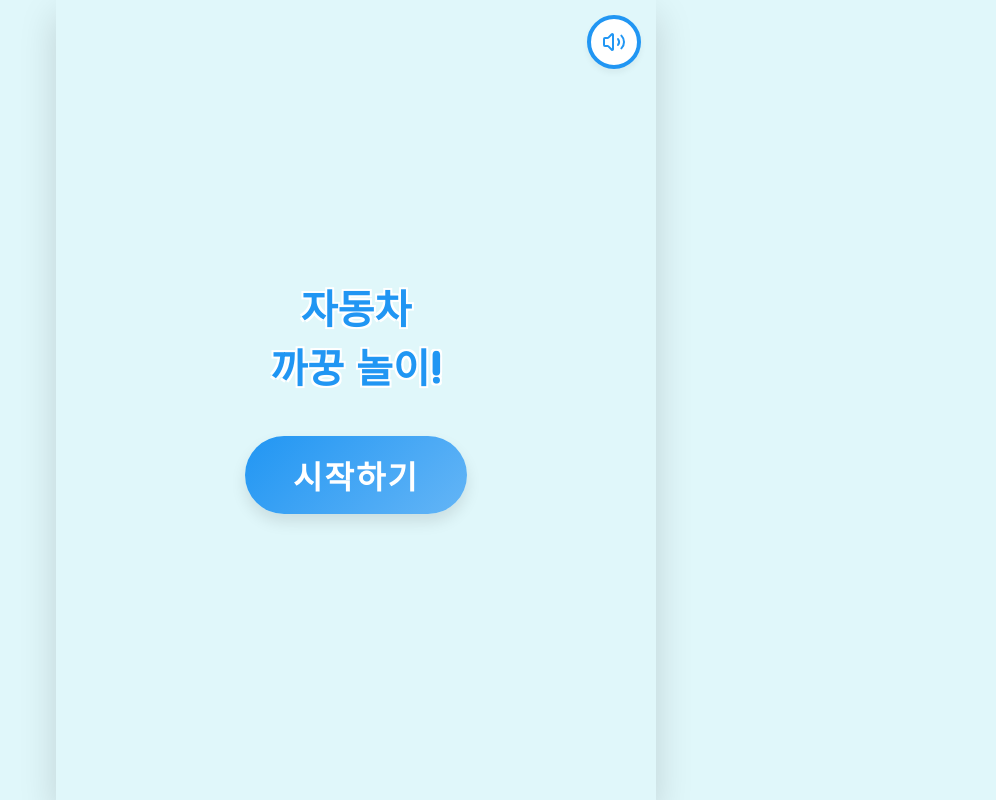
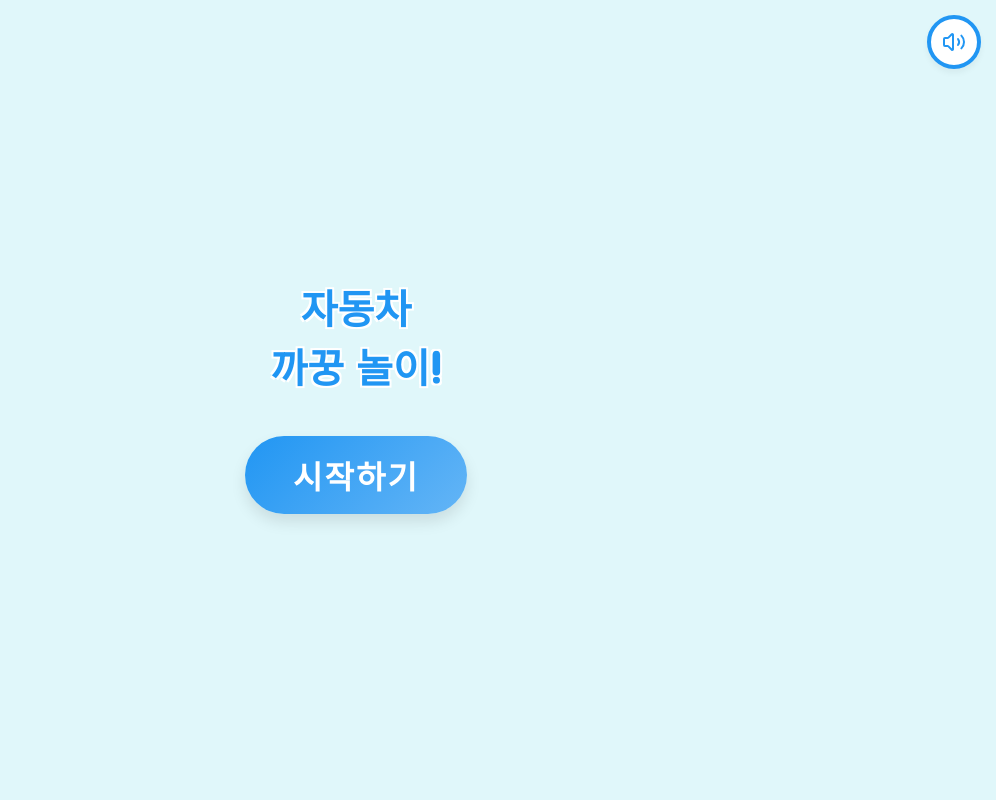
Before and after one commit to ninpeng/poly, a React (Vite) app: page / in a window 1280 px wide. Shown: the whole page, without its empty margins (284-1280 px from the left). Built offline with nearby package versions, Linux system fonts and the light colour scheme.

Commit message:
fix: remove max-width to fix background clipping on landscape and tablets

```diff
--- a/src/index.css
+++ b/src/index.css
@@ -46,10 +46,8 @@ body {
 #root {
   width: 100vw;
   height: 100dvh;
-  max-width: 600px; /* Constrain max width for tablets/desktop */
   background-color: var(--color-bg-primary);
   position: relative;
-  box-shadow: var(--shadow-lg);
   display: flex;
   flex-direction: column;
 }
```
